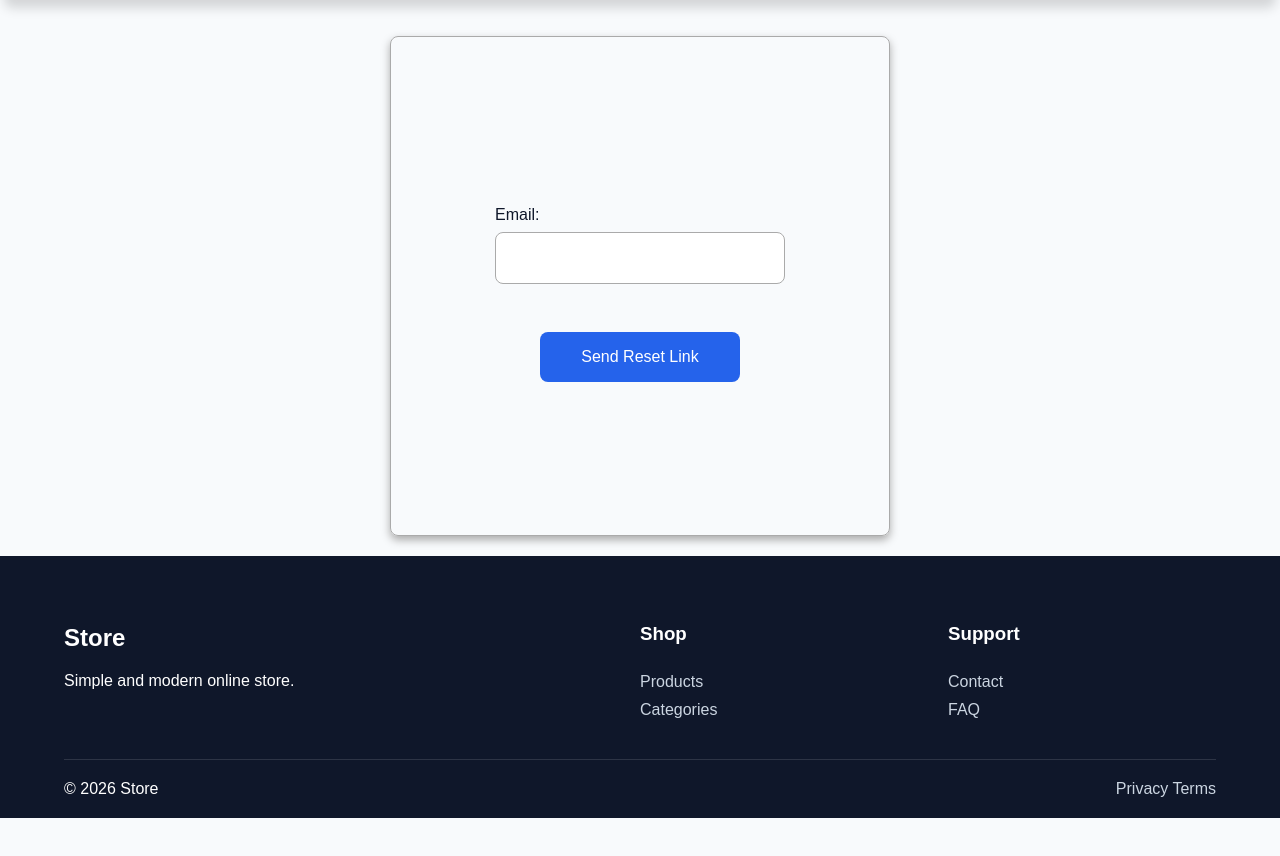
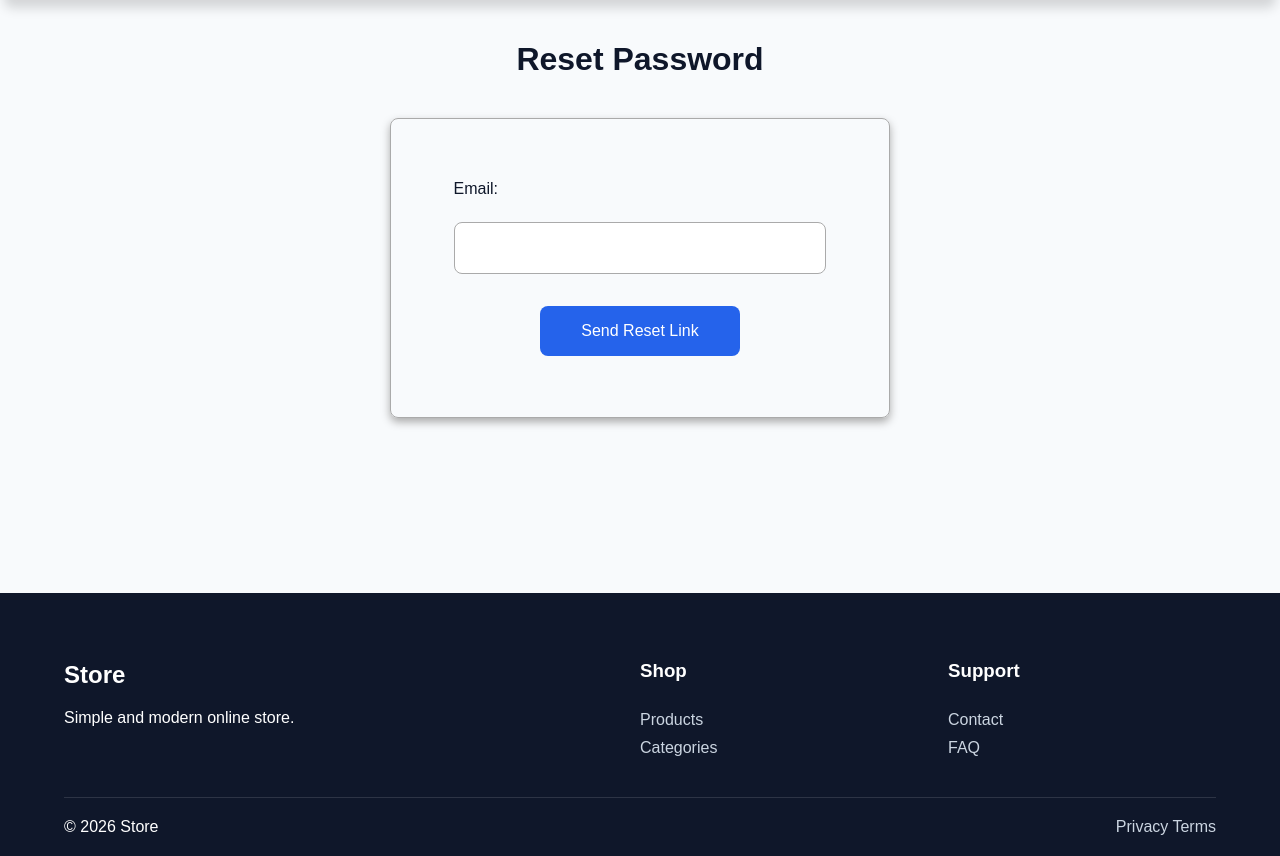
Before and after one commit to veltorex/django-ecommerce, a Django app: a page that uses users/templates/registration/password_reset_form.html in a window 1280 px wide. Shown: the part 70-926 px from the top of the page. Before the commit the page ends 888 px from the top, so only its background shows below. Run offline with Django 5.2, Linux system fonts and the light colour scheme.

Commit message:
style password reset form page

```diff
--- /dev/null
+++ b/users/static/users/css/password_reset_form.css
@@ -0,0 +1,41 @@
+/* Auth */
+
+.auth {
+    margin-bottom: 32px;
+}
+
+/* Auth Form */
+
+.auth__form {
+    min-height: 300px;
+}
+/* Auth Title */
+
+.auth__title {
+    text-align: center;
+    margin-bottom: 40px;
+}
+
+/* Form Field */
+
+.auth__fields {
+    width: 80%;
+    align-items: flex-start;
+}
+
+.auth__field {
+    width: 80%;
+}
+
+.auth__field label {
+    font-weight: 500;
+}
+
+/* Help Text */
+
+.auth__help {
+    margin-top: 6px;
+    color: var(--color-muted);
+    font-size: 14px;
+    line-height: 1.5;
+}
--- a/users/templates/registration/password_reset_form.html
+++ b/users/templates/registration/password_reset_form.html
@@ -2,15 +2,34 @@
 {% load static %}
 {% block extra_css %}
     <link rel="stylesheet" href="{% static 'users/css/authentication.css' %}">
+    <link rel="stylesheet" href="{% static 'users/css/password_reset_form.css' %}">
 {% endblock extra_css %}
 
 {% block title %}Reset Password{% endblock title %}
 
 {% block content %}
     <main class="auth">
+        <h1 class="auth__title">Reset Password</h1>
         <form method="post" class="auth__form">
             {% csrf_token %}
-            {{ form.as_p }}
+            <div class="auth__fields">
+                {% for field in form %}
+                    {{ field.label_tag }}
+                    {{ field }}
+
+                    {% if field.help_text %}
+                        <div class="auth__help">
+                            {{ field.help_text }}
+                        </div>
+                    {% endif %}
+
+                    {% if field.errors %}
+                        <div class="auth__errors">
+                            {{ field.errors }}
+                        </div>
+                    {% endif %}
+                {% endfor %}
+            </div>
 
             <button type="submit" class="auth__button">Send Reset Link</button>
         </form>
```
